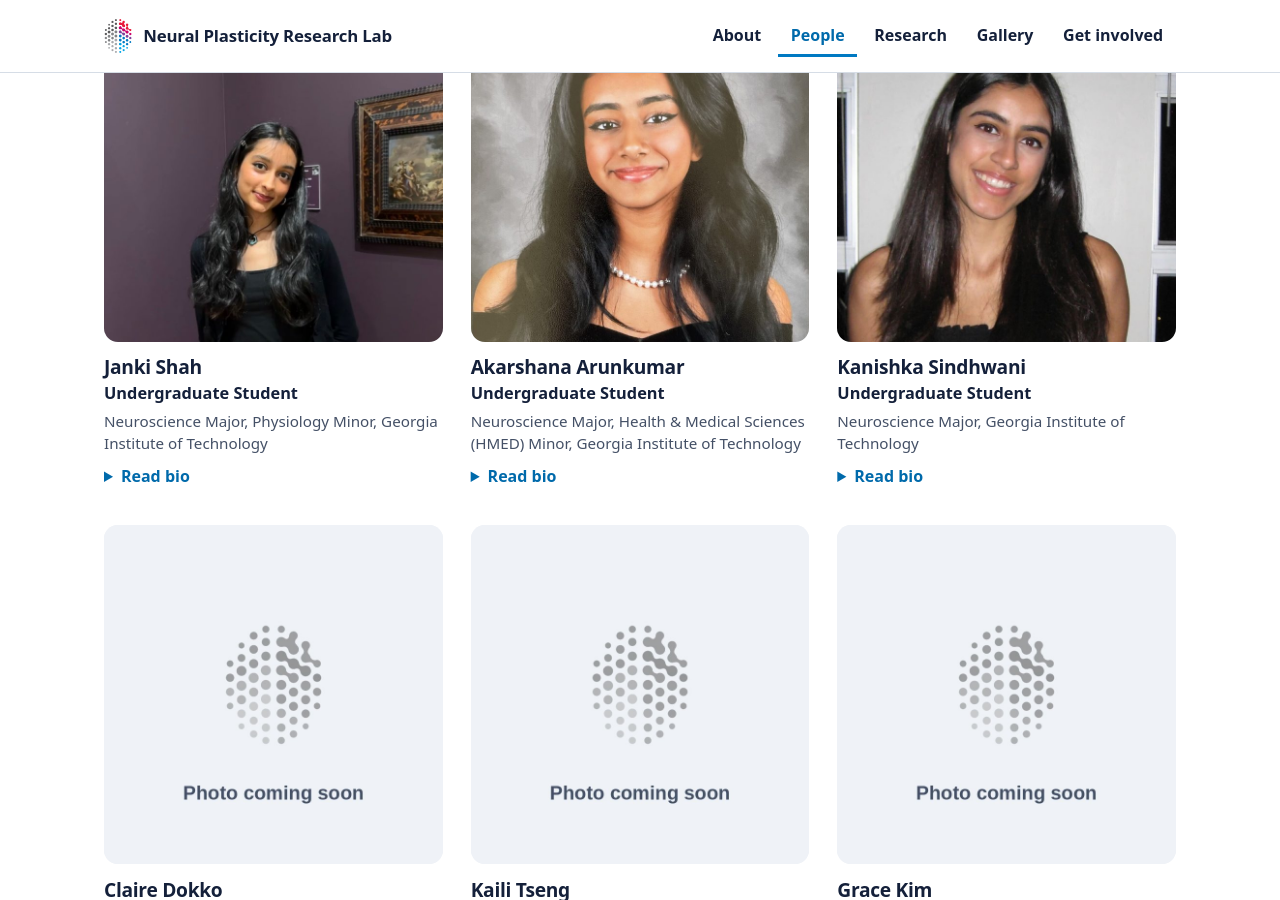
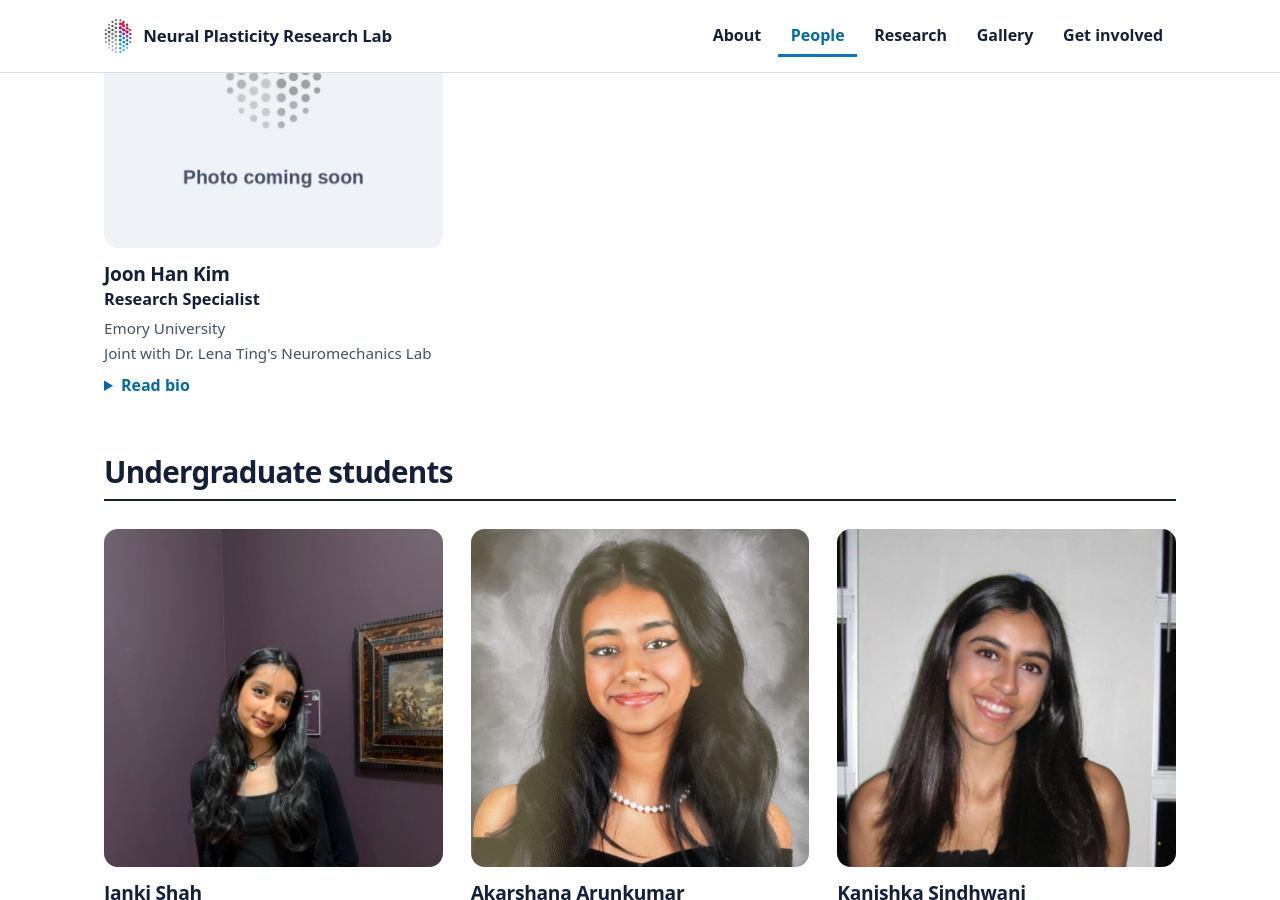
Before and after one commit to npresearchlab/npresearchlab.github.io, a Jekyll site: the page built from people.html, in a window 1280 px wide and 900 px high, scrolled down 2304 px. Built offline with Jekyll 4.4.1, drawn with Linux system fonts in a browser that asks for light colours; some web fonts are replaced.

Commit message:
People: add Joon Han Kim; optional joint-lab line
Co-Authored-By: Claude Opus 5.5 <noreply@anthropic.com>
Claude-Session: https://claude.ai/code/session_01A6YfpnrJqQKYAxW4w34cR4

```diff
--- a/_data/members.yml
+++ b/_data/members.yml
@@ -1,6 +1,7 @@
 # Current lab members, shown on the People page in this order.
 # To add someone: copy one block (from '- name:' down to the end of 'bio'), paste it, and edit it.
 # Put their photo in assets/img/people/ (square-ish, about 600px wide) and set 'photo' to its path.
+# joint (optional): one line for people shared with another lab, e.g. "Joint with Dr. Lena Ting's Neuromechanics Lab".
 # group must be one of: "Research staff, postdocs, and graduate students" or "Undergraduate students"
 # To move someone to alumni: delete their block here and add a line to alumni.yml.
 
@@ -87,6 +88,13 @@
     changes may contribute to high fall risk. Catie's work is funded by the F31 Ruth L. Kirschstein National
     Research Service Award (NRSA). In her free time, Catie loves to play video games, sing Broadway show
     tunes, and explore the city!
+- name: Joon Han Kim
+  role: Research Specialist
+  group: Research staff, postdocs, and graduate students
+  affiliation: Emory University
+  joint: Joint with Dr. Lena Ting's Neuromechanics Lab
+  photo: /assets/img/people/placeholder.jpg
+  bio: "[PLACEHOLDER BIO — replace with a 2–4 sentence bio.]"
 - name: Janki Shah
   role: Undergraduate Student
   group: Undergraduate students
--- a/people.html
+++ b/people.html
@@ -46,6 +46,7 @@ permalink: /people/
           <h3>{{ m.name }}</h3>
           <p class="role">{{ m.role }}</p>
           {% if m.affiliation %}<p class="aff">{{ m.affiliation }}</p>{% endif %}
+          {% if m.joint %}<p class="aff joint">{{ m.joint }}</p>{% endif %}
           {% if m.honors %}<p class="honors">{{ m.honors }}</p>{% endif %}
           {% if m.links %}<p class="links">{% for l in m.links %}<a href="{{ l.url }}">{{ l.label }}</a>{% endfor %}</p>{% endif %}
           {% if m.bio %}<details><summary>Read bio</summary><p>{{ m.bio }}</p></details>{% endif %}
```
